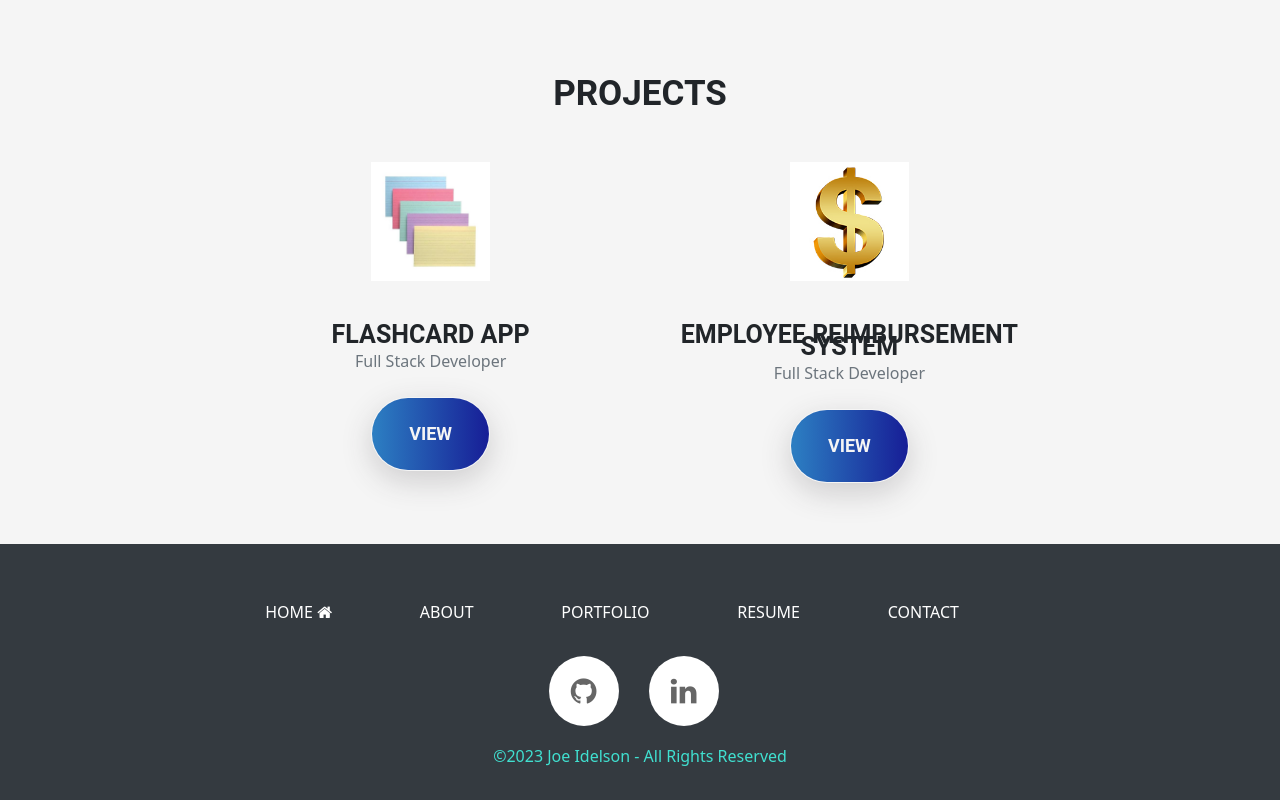
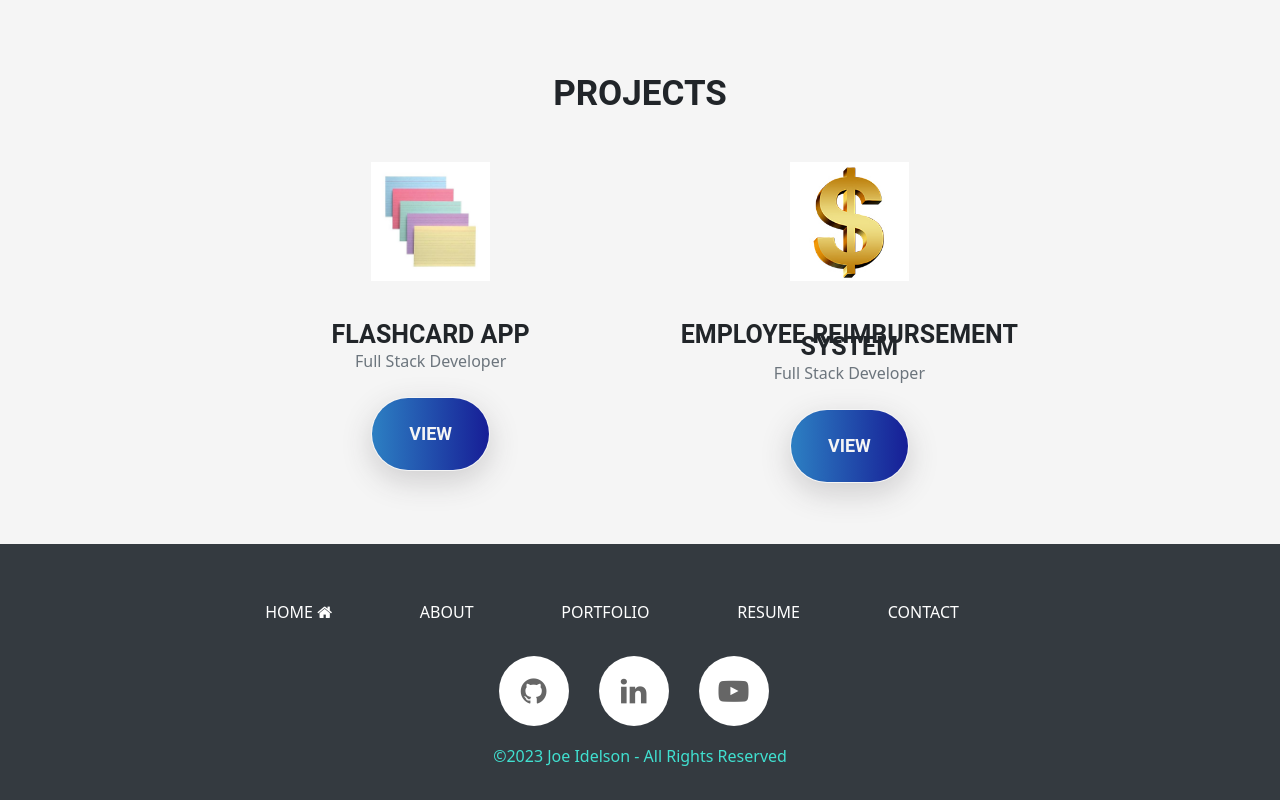
Before and after one commit to jidelson/joseph-website, a React (Create React App) app in the folder client/: page / in a window 1280 px wide. Shown: the part 2154-2954 px from the top of the page. Built offline with nearby package versions, Linux system fonts and the light colour scheme.

Commit message:
added youtube

```diff
--- a/client/src/components/layout/Footer.js
+++ b/client/src/components/layout/Footer.js
@@ -37,6 +37,7 @@ function Footer() {
         	          <ul>
 		                  <li><a href="https://www.github.com/jidelson"><i className="fa fa-github" aria-hidden="true"></i><p>Github</p></a></li>
 		                  <li><a href="https://www.linkedin.com/in/joe-idelson/"><i className="fa fa-linkedin" aria-hidden="true"></i><p>LinkedIn</p></a></li>
+                      <li><a href="https://www.youtube.com/@JoJo-Dev"><i class="fa fa-youtube-play" aria-hidden="true"></i><p>YouTube</p></a></li>
 				                {/* <li><a href="https://joeidelson.medium.com/"><i className="fa fa-medium" aria-hidden="true"></i>Medium</a></li> */}
 			              </ul>
 		              </div>
```
Also changed, not shown: 1 other file (tests, documents, lock files or other folders).
